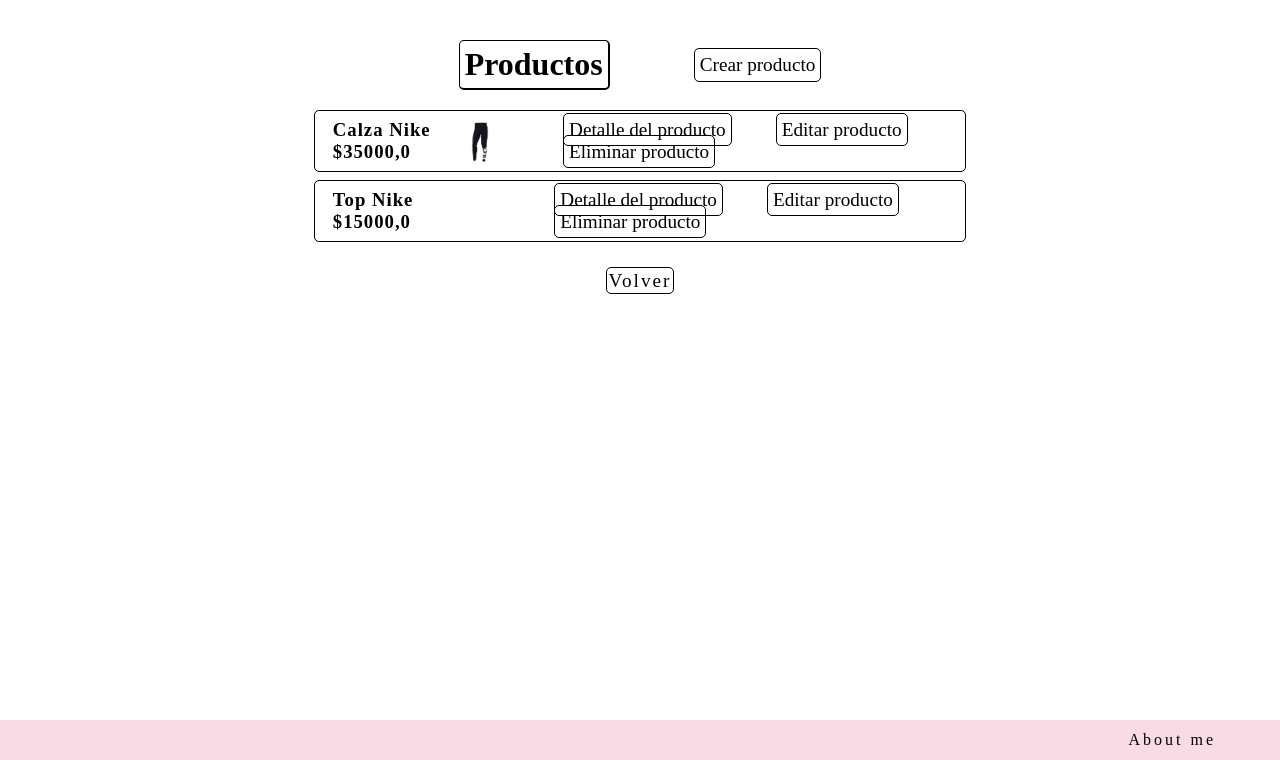
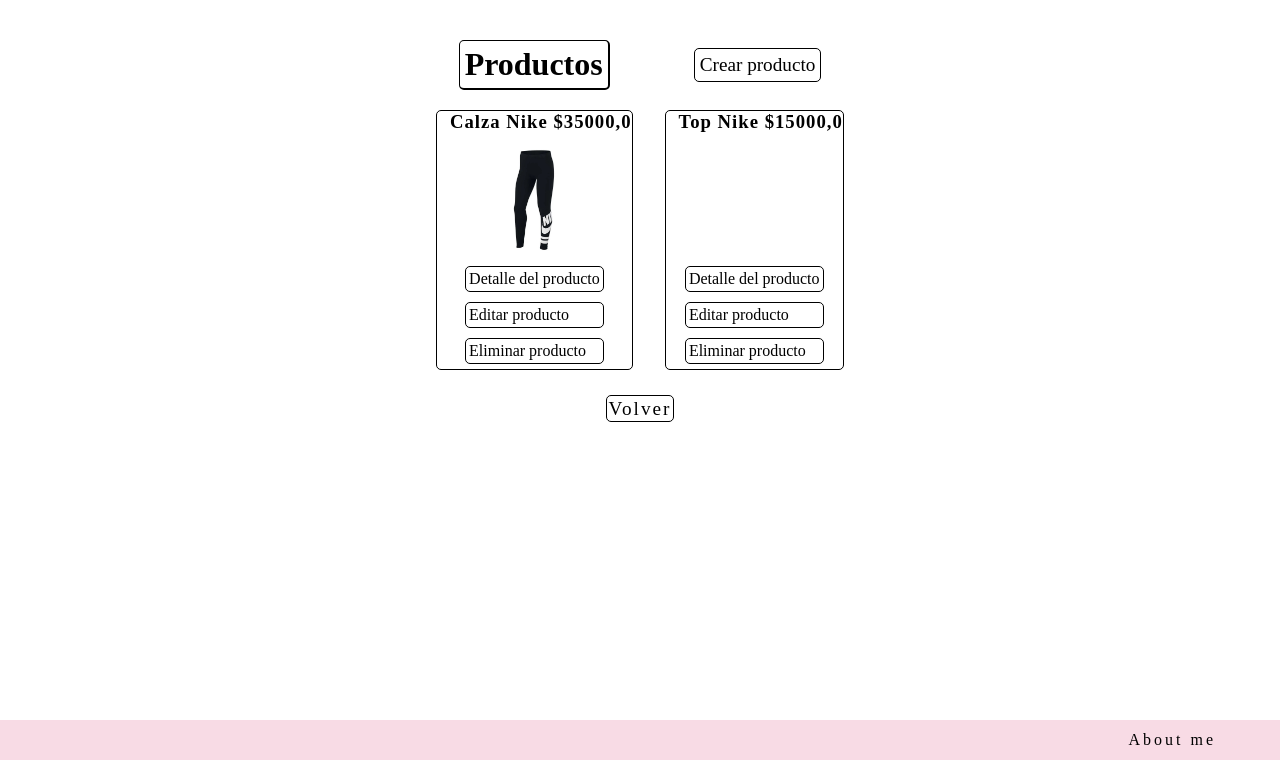
Before and after one commit to Palun7/Attraversiamo, a Django app: page /stock/stock/producto_list in a window 1280 px wide. Shown: the part 40-800 px from the top of the page. Run offline with Django 5.2, Linux system fonts and the light colour scheme; data comes from the database, SQL or seed files in the repository.

Commit message:
retoques en css

```diff
--- a/project/core/static/core/css/style.css
+++ b/project/core/static/core/css/style.css
@@ -309,30 +309,36 @@
 .contenedor_principal .lista_productos {
     width: 100%;
     display: flex;
-    flex-direction: column;
-    align-items: center;
+    justify-content: center;
+    flex-wrap: wrap;
+    gap: 2.5vw;
 }
 
 .contenedor_principal .lista_productos .producto {
-    width: 50vw;
     margin-bottom: 1vh;
     border: 1px solid black;
     border-radius: 5px;
-    padding: 5px;
     display: flex;
+    flex-direction: column;
     align-items: center;
     column-gap: 3vw;
 }
 
 .contenedor_principal .lista_productos .producto .contenedor_nombre {
     display: flex;
+    flex-direction: column;
     align-items: center;
     column-gap: 1vw;
 }
 
+.contenedor_principal .lista_productos .producto .contenedor_nombre img {
+    width: 10vw;
+    border-radius: 5px;
+}
+
 .contenedor_principal .lista_productos .producto .contenedor_nombre .imagen_falsa {
-    height: 50px;
-    width: 50px;
+    height: 10vw;
+    width: 10vw;
 }
 
 .contenedor_principal .lista_productos .producto .contenedor_nombre .nombre_producto {
@@ -340,14 +346,19 @@
     margin-left: 1vw;
 }
 
+.contenedor_principal .lista_productos .producto .contenedor_opciones {
+    display: flex;
+    flex-direction: column;
+}
+
 .contenedor_principal .lista_productos .producto .contenedor_opciones a {
     text-decoration: none;
-    font-size: 1.2rem;
+    font-size: 1rem;
     color: black;
     border: 1px solid black;
     border-radius: 5px;
-    padding: 5px;
-    margin: 20px;
+    padding: 3px;
+    margin: 5px;
     transition-duration: .2s;
 }
 
@@ -405,3 +416,33 @@
 .contenedor_principal .contenedor_informacion .imagen_falsa_detalle h3 {
     letter-spacing: .7px;
 }
+
+
+
+
+
+/* ventas */
+
+.contenedor_principal .links {
+    display: flex;
+    column-gap: 10vw;
+}
+
+.contenedor_principal .links a {
+    text-decoration: none;
+    color: black;
+}
+
+.contenedor_principal .links div {
+    margin-top: 10vh;
+    display: flex;
+    flex-direction: column;
+    border: 1px solid black;
+    border-radius: 5px;
+    justify-content: center;
+    align-items: center;
+}
+
+.contenedor_principal .links div h2 {
+    padding: 2vh;
+}
```
